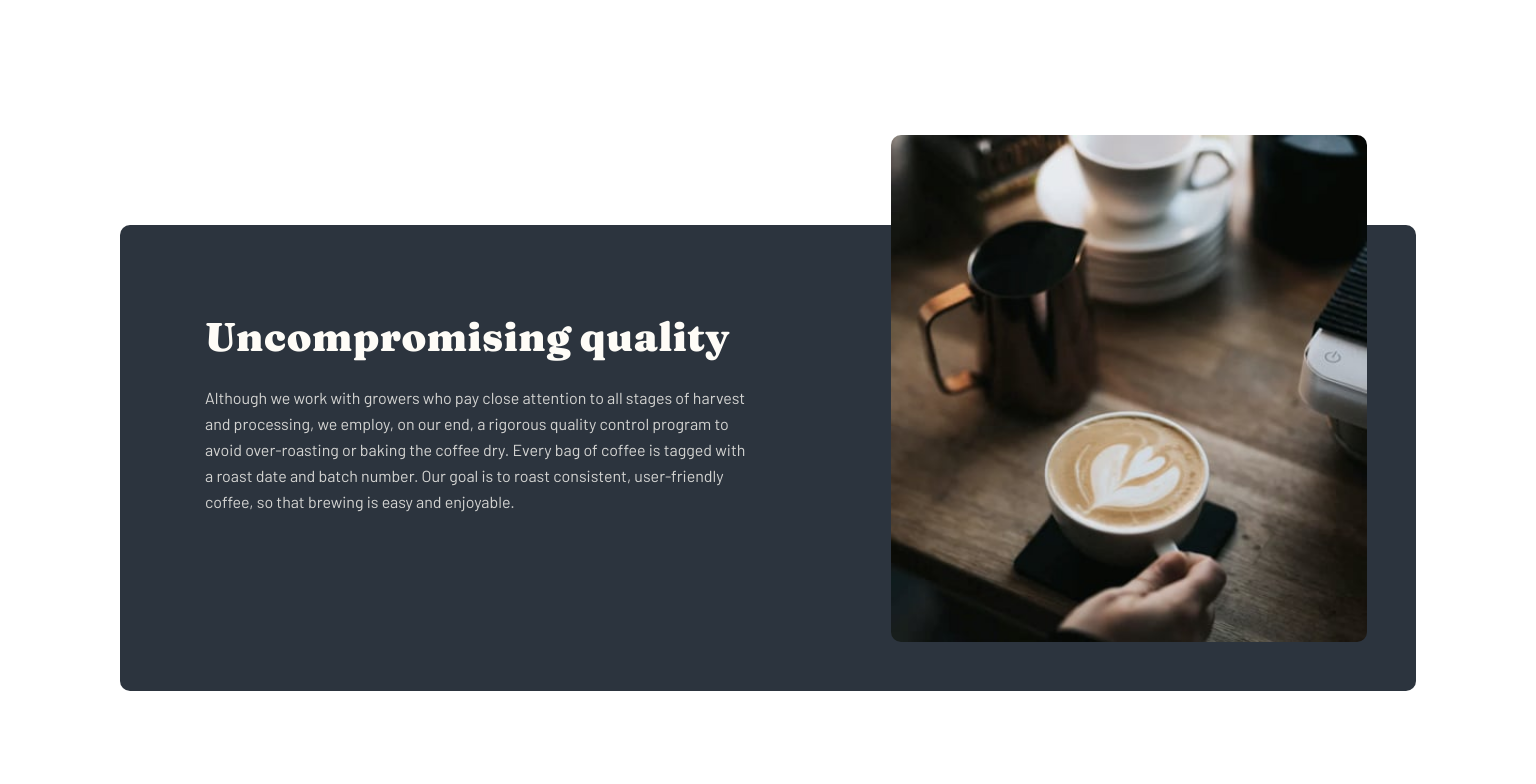
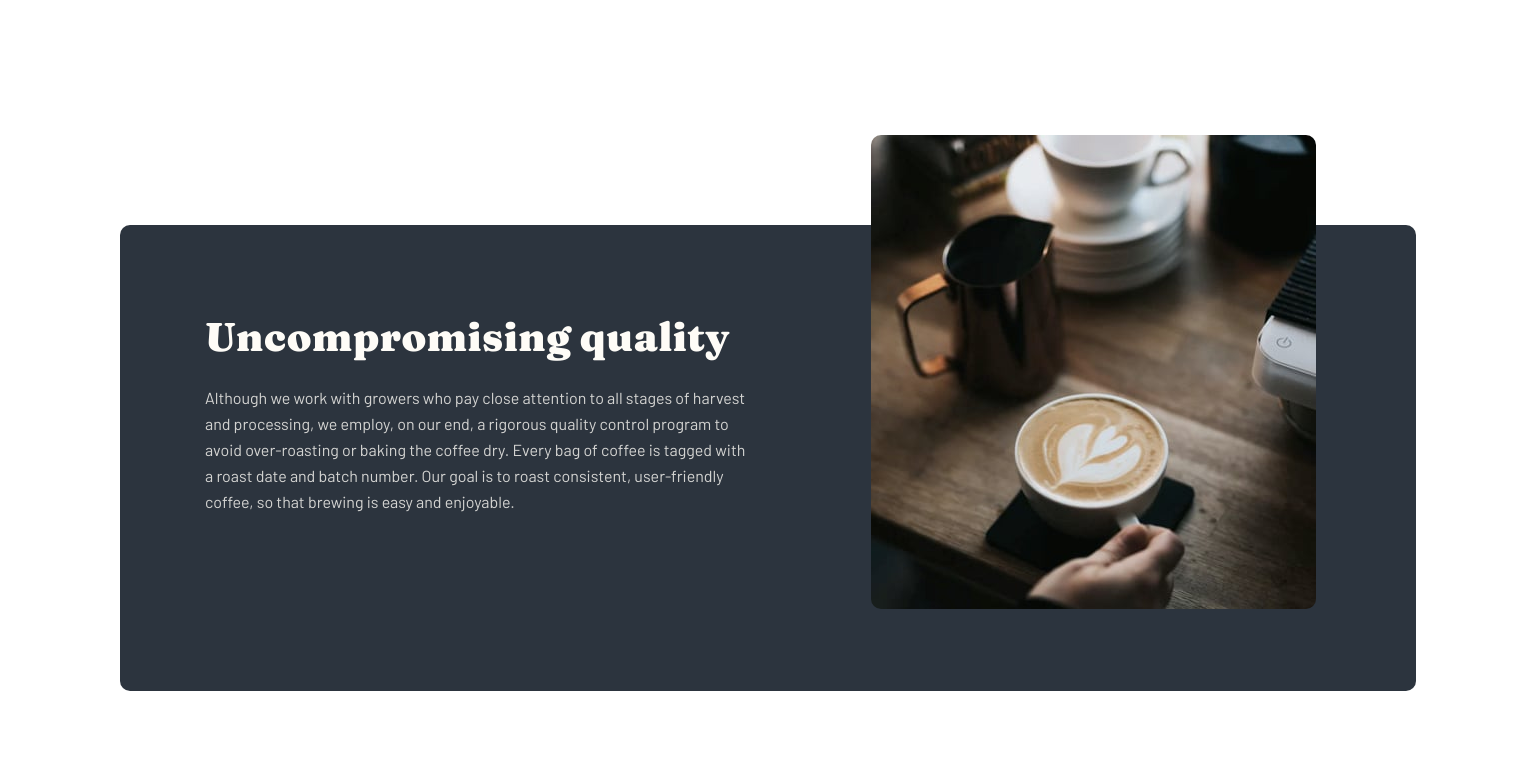
Before and after one commit to bkim1080/coffee-roasters-website, a React (Create React App) app: page /aboutus in a window 1536 px wide. Shown: the part 1280-2064 px from the top of the page. Built offline with nearby package versions, Linux system fonts and the light colour scheme.

Commit message:
Fix growing image bug on desktop screen widths

```diff
--- a/src/App.module.css
+++ b/src/App.module.css
@@ -28,6 +28,7 @@ h6 {
 
 img {
 	display: block;
+	height: auto;
 	max-width: 100%;
 }
 
--- a/src/components/about-us/Quality.jsx
+++ b/src/components/about-us/Quality.jsx
@@ -25,6 +25,7 @@ export default function Quality() {
 
 	return (
 		<section className={styles.container}>
+			{/* <div className={`${styles["image-container"]}`}> */}
 			<img
 				className={styles.image}
 				src={
@@ -36,7 +37,7 @@ export default function Quality() {
 				}
 				alt="cup of coffee"
 			/>
-
+			{/* </div> */}
 			<Card className={styles.card}>
 				<div className={styles.text}>
 					<h2 className={styles.heading}>Uncompromising quality</h2>
--- a/src/components/about-us/Quality.module.css
+++ b/src/components/about-us/Quality.module.css
@@ -76,15 +76,26 @@
 	position: absolute;
 	right: 13%;
 	width: 74%;
-	/* max-width: 100%; */
+}
+
+@media (min-width: 768px) {
+	.image {
+		left: 0;
+		right: 0;
+		margin: 0 auto;
+		max-width: 900px;
+	}
 }
 
 @media (min-width: 1440px) {
 	.image {
-		right: 11%;
-		width: 31%;
-		/* max-width: 100%; */
+		left: 65rem;
+		max-width: 445px;
 	}
+}
+
+.image-container {
+	max-width: 573px;
 }
 
 .text {
```
